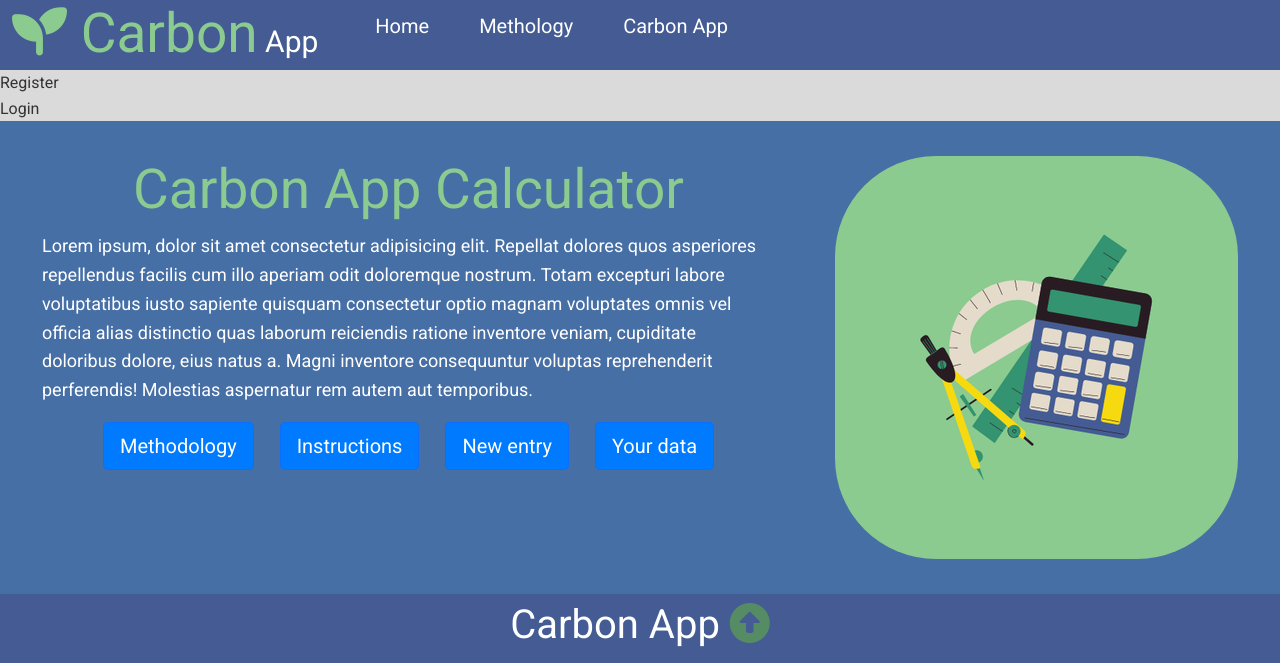
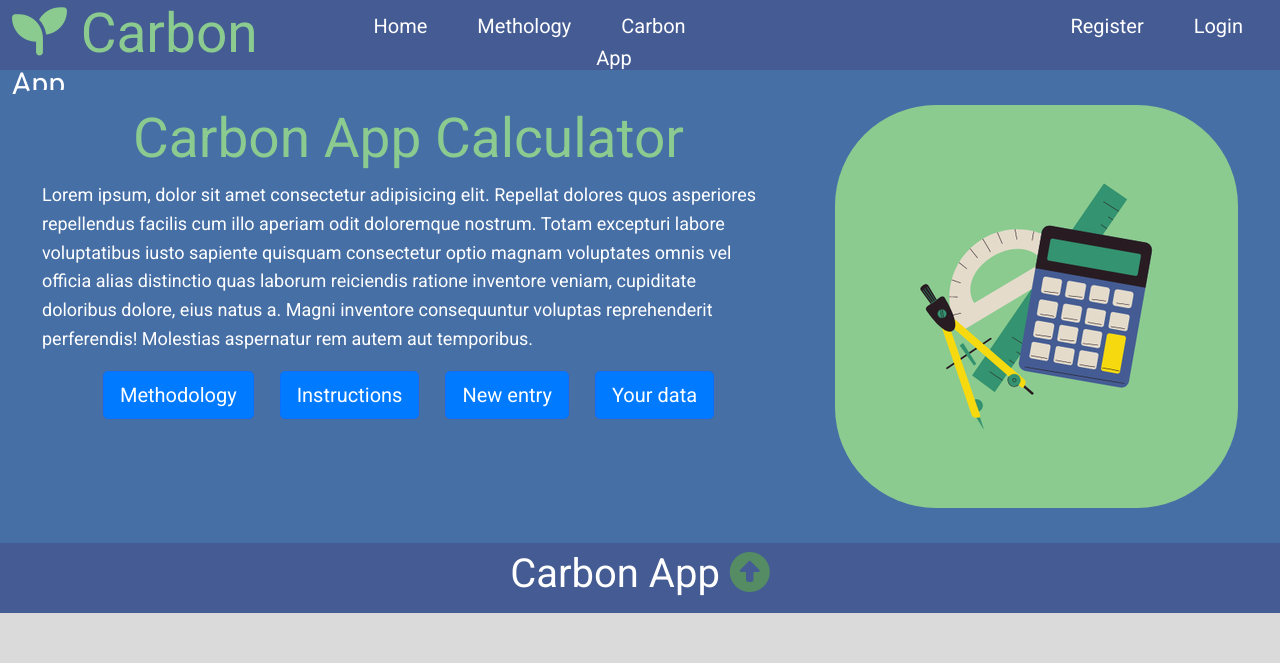
Before and after one commit to sandrathereseb/carbon_app_2023, a Flask app: page /carbon_app in a window 1280 px wide. Shown: the top 663 px of the page. Run offline with Flask 2, Linux system fonts and the light colour scheme; some libraries are stand-ins or nearby versions.

Commit message:
Update layout.html

```diff
--- a/capp/templates/layout.html
+++ b/capp/templates/layout.html
@@ -44,22 +44,21 @@
             <li class="liNavbar">
               <a class="clickablelink" href="{{url_for('methodology.methodology_home')}}">Methology</a>
             </li>
-            <li class="liNavbar">
+            <li class="liNavbar3">
               <a class="clickablelink" href="{{url_for('carbon_app.carbon_app_home')}}">Carbon App</a>
+            </li>
+            <li class="liNavbar2">
+              <a class="clickablelink" href="{{url_for('users.register')}}">Register</a>
+            </li>
+            <li class="liNavbar2">
+              <a class="clickablelink" href="{{url_for('users.login')}}">Login</a>
             </li>
           </ul>
         </nav>
       </div>
     </div>
   </section>
-  <div class="lastones">
-    <div class="last2">
-      <a class="clickablelink" href="{{url_for('users.register')}}">Register</a>
-    </div>
-    <div class="last2">
-      <a class="clickablelink" href="{{url_for('users.login')}}">Login</a>
-    </div>
-  </div>
+
   {% block content %} {% endblock %}
   <section class="section_footer">
     <div class="container">
```
